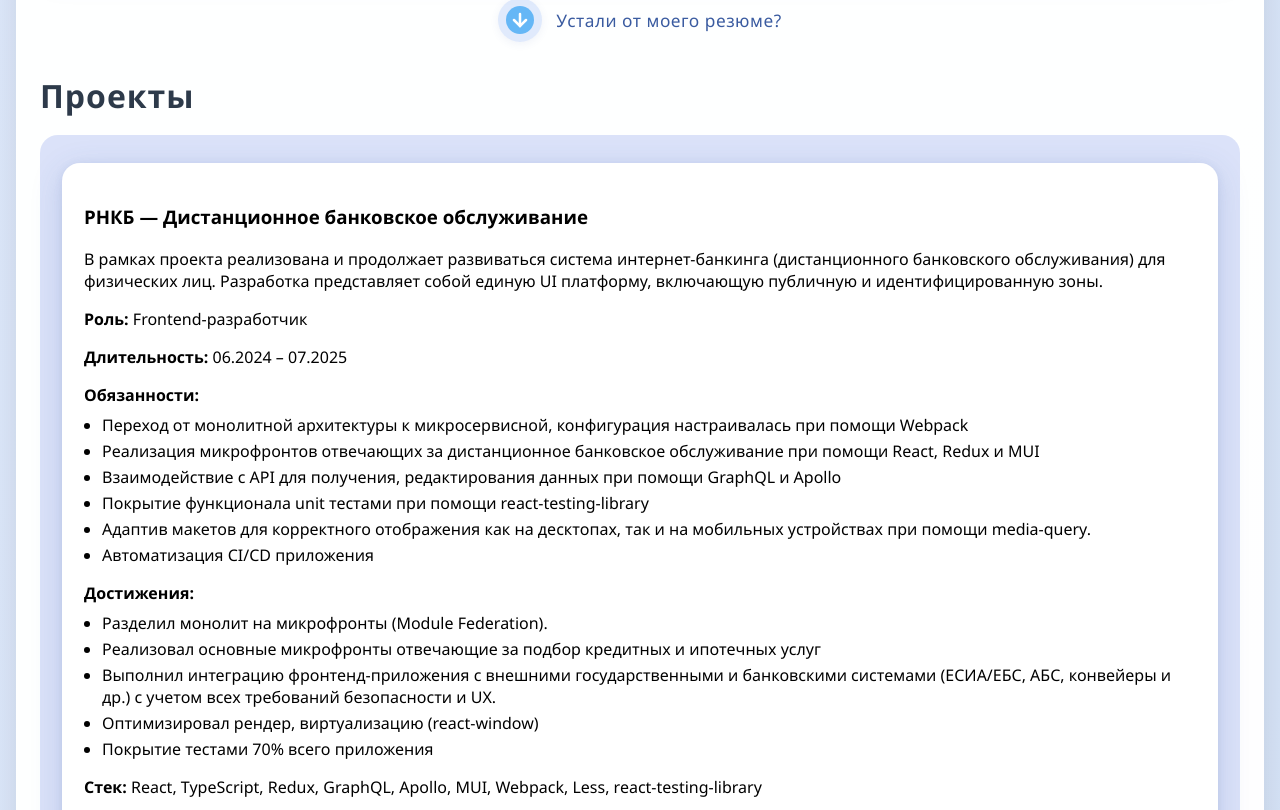
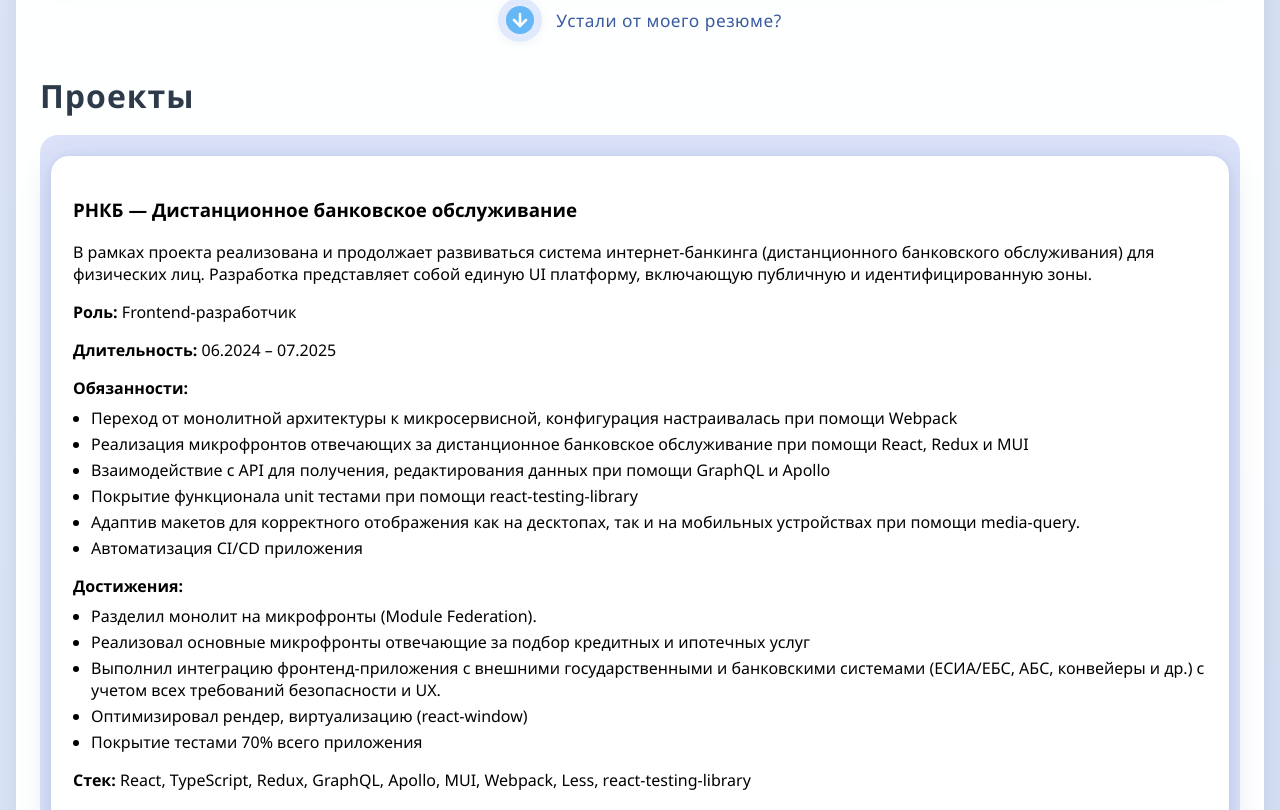
Before and after one commit to VsevolodEpihin/visite-site, a React (Create React App) app: page / in a window 1280 px wide. Shown: the part 1250-2060 px from the top of the page. Built offline with nearby package versions, Linux system fonts and the light colour scheme.

Commit message:
change padding in project-card-container

```diff
--- a/src/App.css
+++ b/src/App.css
@@ -217,7 +217,7 @@
 .project-card-container {
   background: rgba(181, 195, 243, 0.483);
   border-radius: 18px;
-  padding: 14px 22px 14px 22px;
+  padding: 7px 11px;
 }
 
 #tech,
```
